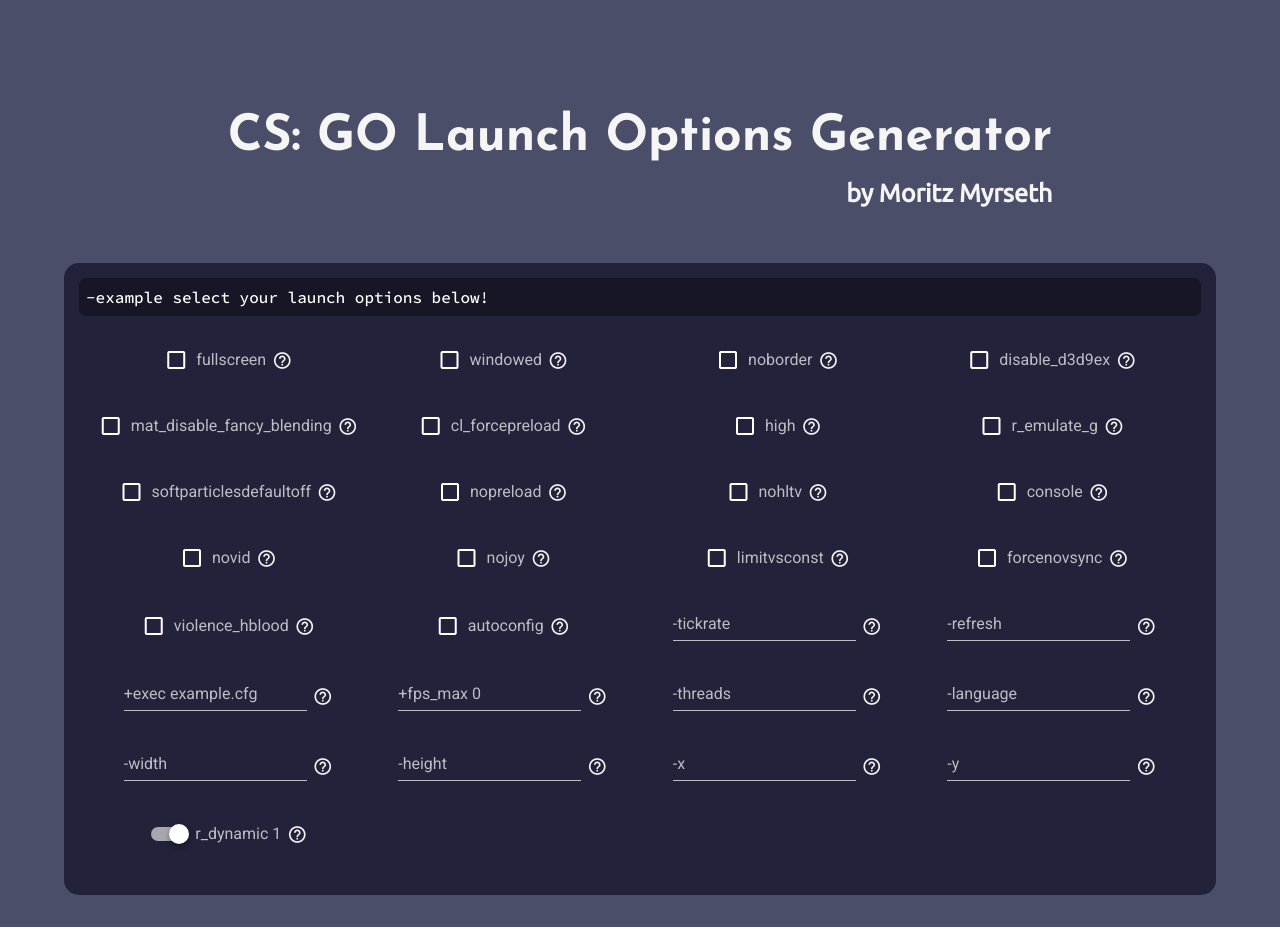
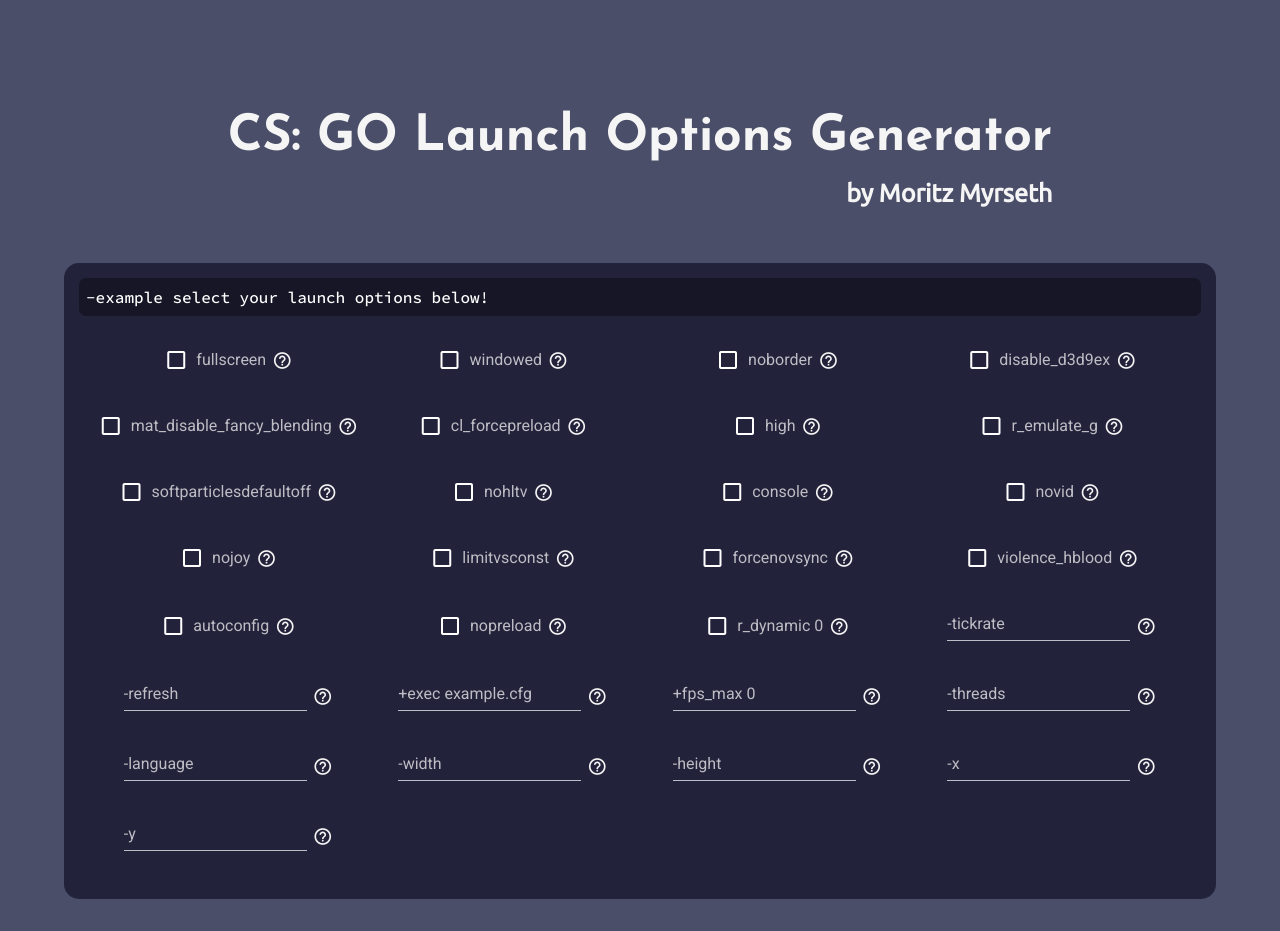
Before and after one commit to moritzmyrz/launchoptions-generator, a Vue app: page / in a window 1280 px wide. Built offline with nearby package versions, Linux system fonts and the light colour scheme.

Commit message:
r_dynamic fix

```diff
--- a/src/components/Content.vue
+++ b/src/components/Content.vue
@@ -12,7 +12,7 @@
         height.length != 0 ||
         y.length != 0 ||
         x.length != 0 ||
-        r_dynamic != true
+        r_dynamic != false
         ">
             {{ selected.join(" ") }}
             <span v-if="tickrate.length != 0">{{fixedTickrate}}</span>
@@ -25,7 +25,7 @@
             <span v-if="height.length != 0">{{fixedHeight}}</span>
             <span v-if="y.length != 0">{{fixedY}}</span>
             <span v-if="x.length != 0">{{fixedX}}</span>
-            <span v-if="r_dynamic != true">+r_dynamic 0</span>
+            <span v-if="r_dynamic != false">+r_dynamic 0</span>
 
         </div>
         <div id="result" v-else>
@@ -117,15 +117,6 @@
             </span>
 
             <span>
-                <v-checkbox v-model="selected" label="nopreload" value="-nopreload" :disabled="selected.includes('+cl_forcepreload 1')" dark ></v-checkbox>
-                <v-tooltip bottom max-width="24em">
-                    <template v-slot:activator="{ on, attrs }">
-                        <v-icon size="20" class="help-ico" color="grey lighten-4" v-bind="attrs" v-on="on">mdi-help-circle-outline</v-icon>
-                    </template>
-                    <span>This launch option forces models not to be preloaded. Whilst this will have a different effect for every computer, chances are, this command will make games/maps load faster, but may cause worse performance during actual gameplay. This is because models not preloaded when the map/game is loading will need to be loaded at a later time, likely at the exact moment they are needed, and this will likely add extra latency. For example, if you have preloading disabled and enter an area of a map that requires you load a new model, you will need to wait for the game to load that model from your disk (slow) to memory/cache, adding latency - with preloading enabled, the model would already be in your memory, decreasing the amount of time it takes for the game to access and render that model.</span>
-                </v-tooltip>
-            </span>
-            <span>
                 <v-checkbox v-model="selected" label="nohltv" value="-nohltv" dark></v-checkbox>
                 <v-tooltip bottom max-width="24em">
                     <template v-slot:activator="{ on, attrs }">
@@ -202,6 +193,25 @@
                 </v-tooltip>
             </span>
 
+
+            <span>
+                <v-checkbox v-model="selected" label="nopreload" value="-nopreload" :disabled="selected.includes('+cl_forcepreload 1')" dark ></v-checkbox>
+                <v-tooltip bottom max-width="24em">
+                    <template v-slot:activator="{ on, attrs }">
+                        <v-icon size="20" class="help-ico" color="grey lighten-4" v-bind="attrs" v-on="on">mdi-help-circle-outline</v-icon>
+                    </template>
+                    <span>This launch option forces models not to be preloaded. Whilst this will have a different effect for every computer, chances are, this command will make games/maps load faster, but may cause worse performance during actual gameplay. This is because models not preloaded when the map/game is loading will need to be loaded at a later time, likely at the exact moment they are needed, and this will likely add extra latency. For example, if you have preloading disabled and enter an area of a map that requires you load a new model, you will need to wait for the game to load that model from your disk (slow) to memory/cache, adding latency - with preloading enabled, the model would already be in your memory, decreasing the amount of time it takes for the game to access and render that model.</span>
+                </v-tooltip>
+            </span>
+            <span>
+                <v-checkbox  v-model="r_dynamic" :label="`r_dynamic 0`" dark></v-checkbox>
+                <v-tooltip bottom max-width="24em">
+                    <template v-slot:activator="{ on, attrs }">
+                        <v-icon size="20" class="help-ico" color="grey lighten-4" v-bind="attrs" v-on="on">mdi-help-circle-outline</v-icon>
+                    </template>
+                    <span>Like some other "launch options" in this list, this is a console command commonly mislabeled as a launch option. Use either "+r_dynamic 0" to disable dynamic lighting or "+r_dynamic 1" to enable it (default). Setting this to 0 can improve FPS slightly but will remove some lighting features from the game, like the flash from flashbangs when they are near smokes, which can cause the negatives of no dynamic lighting to outweigh the positives.</span>
+                </v-tooltip>
+            </span>
 
             <span>
                 <v-text-field v-model="tickrate" dark :label="`-tickrate ${tickrate}`" value="" @input="updateData"></v-text-field>
@@ -297,16 +307,6 @@
                     <span>This launch option sets the position of your CS:GO window on the Y axis of your monitor. In other words, this sets how far down from the top of your screen CS:GO should be. For example "-y 100" would make CS:GO start 100 pixels down from the top of your screen (there would be a 100 pixel gap between the top of your screen and the CS:GO window).</span>
                 </v-tooltip>
             </span>
-
-            <span>
-                <v-switch  v-model="r_dynamic" :label="`r_dynamic ${r_dynamic == true ? '1' : '0'}`" dark></v-switch>
-                <v-tooltip bottom max-width="24em">
-                    <template v-slot:activator="{ on, attrs }">
-                        <v-icon size="20" class="help-ico" color="grey lighten-4" v-bind="attrs" v-on="on">mdi-help-circle-outline</v-icon>
-                    </template>
-                    <span>Like some other "launch options" in this list, this is a console command commonly mislabeled as a launch option. Use either "+r_dynamic 0" to disable dynamic lighting or "+r_dynamic 1" to enable it (default). Setting this to 0 can improve FPS slightly but will remove some lighting features from the game, like the flash from flashbangs when they are near smokes, which can cause the negatives of no dynamic lighting to outweigh the positives.</span>
-                </v-tooltip>
-            </span>
         </v-container>
     </div>
 </template>
@@ -346,7 +346,7 @@
             y: "",
             fixedY: "",
 
-            r_dynamic: true,
+            r_dynamic: false,
 
             fullscreen: false,
 
```
